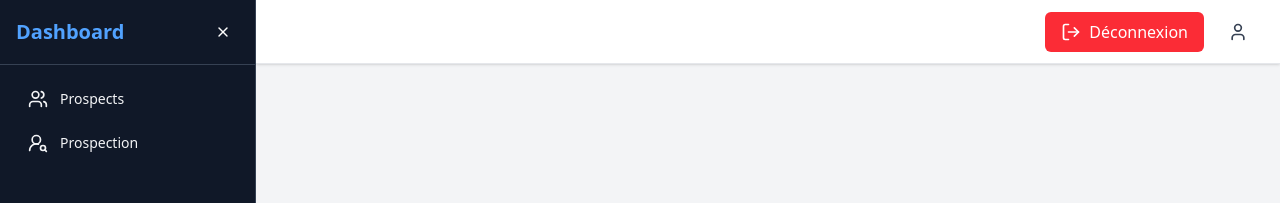
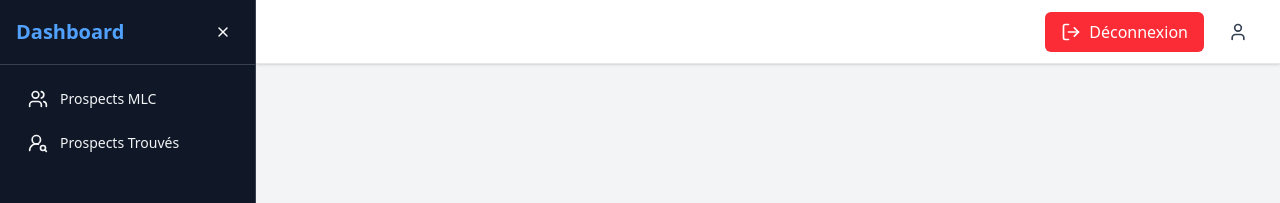
Before and after one commit to taky-kongo/mlc_project, a React (Vite) app: page /admin in a window 1280 px wide. Shown: the top 203 px of the page. Built offline with nearby package versions, Linux system fonts and the light colour scheme; sample sign-in values are in the browser's storage.

Commit message:
Change title in dashboard

```diff
--- a/src/components/ProspectionPage.tsx
+++ b/src/components/ProspectionPage.tsx
@@ -95,7 +95,7 @@ export default function ProspectionPage() {
         return (
             <div className="container mx-auto p-6 text-center">
                 <h1 className="text-3xl font-bold text-gray-800 mb-6">Tableau de bord administrateur</h1>
-                <p className="text-gray-500">Aucune inscription trouvée.</p>
+                <p className="text-gray-500">Aucune prospects trouvés.</p>
                 <button onClick={handleLogout} className="mt-4 px-4 py-2 bg-red-500 text-white rounded-md hover:bg-red-600">
                     Déconnexion
                 </button>
@@ -107,8 +107,8 @@ export default function ProspectionPage() {
         <div className="space-y-6 p-6">
             <div className="flex justify-between items-center">
                 <div>
-                    <h1 className="text-3xl font-bold tracking-tight">Prospection</h1>
-                    <p className="text-gray-500">Liste des prospects à constacter</p>
+                    <h1 className="text-3xl font-bold tracking-tight">Prospects trouvés</h1>
+                    <p className="text-gray-500">Liste des prospects touvés sur internet à convertir en client MLC</p>
                 </div>
             </div>
 
--- a/src/components/Sidebar.tsx
+++ b/src/components/Sidebar.tsx
@@ -10,8 +10,8 @@ interface SidebarProps {
 
 const navigation = [
   //{ name: 'Dashboard', href: '/admin/dashboard', icon: LayoutDashboard },
-  { name: 'Prospects', href: '/admin/prospects', icon: Users },
-  { name: 'Prospection', href: '/admin/prospection', icon: UserRoundSearch },
+  { name: 'Prospects MLC', href: '/admin/prospects', icon: Users },
+  { name: 'Prospects Trouvés', href: '/admin/prospection', icon: UserRoundSearch },
   //{ name: 'Mon compte', href: '/admin/profile', icon: UserRoundCog },
 
 ];
```
